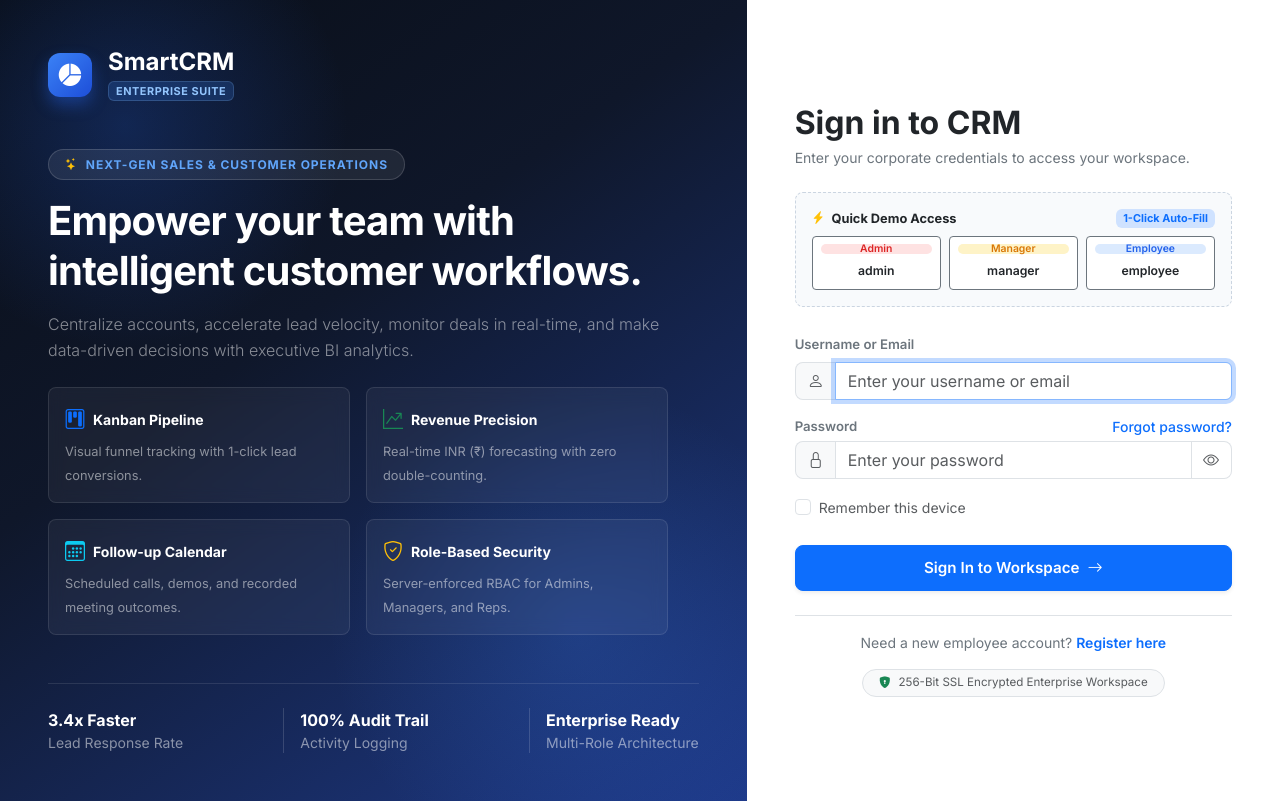
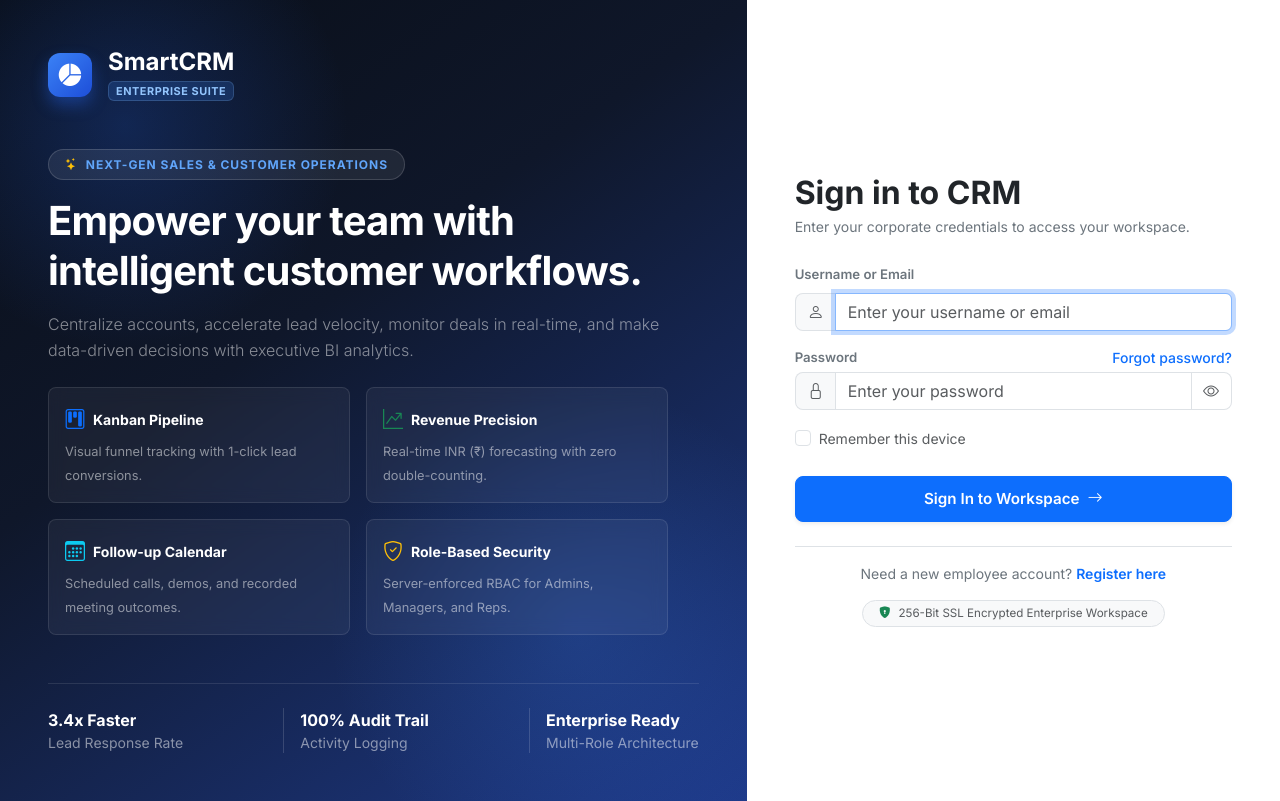
Before and after one commit to vishwakanpariyatech/smartcrm, a Django app: page /accounts/login/ in a window 1280 px wide. Run offline with Django 5.2, Linux system fonts and the light colour scheme.

Commit message:
refactor(accounts): remove demo login credentials box from signin page

```diff
--- a/templates/accounts/login.html
+++ b/templates/accounts/login.html
@@ -118,36 +118,6 @@
                 <p class="text-secondary small">Enter your corporate credentials to access your workspace.</p>
             </div>
 
-            <!-- Interactive 1-Click Demo Logins -->
-            <div class="mb-4 p-3 rounded-3" style="background: #f8fafc; border: 1px dashed #cbd5e1;">
-                <div class="d-flex justify-content-between align-items-center mb-2">
-                    <span class="fw-bold text-dark" style="font-size: 0.8rem;">
-                        <i class="bi bi-lightning-charge-fill text-warning me-1"></i> Quick Demo Access
-                    </span>
-                    <span class="badge bg-primary-subtle text-primary" style="font-size: 0.68rem;">1-Click Auto-Fill</span>
-                </div>
-                <div class="row g-2">
-                    <div class="col-4">
-                        <button type="button" class="btn btn-outline-secondary btn-sm w-100 py-2 text-center demo-role-btn bg-white" data-user="admin" data-pass="admin123" title="Auto-fill Admin">
-                            <span class="badge badge-role badge-role-admin py-0 px-1 d-block mb-1" style="font-size: 0.65rem;">Admin</span>
-                            <span class="text-dark small fw-semibold">admin</span>
-                        </button>
-                    </div>
-                    <div class="col-4">
-                        <button type="button" class="btn btn-outline-secondary btn-sm w-100 py-2 text-center demo-role-btn bg-white" data-user="manager" data-pass="pass123" title="Auto-fill Manager">
-                            <span class="badge badge-role badge-role-manager py-0 px-1 d-block mb-1" style="font-size: 0.65rem;">Manager</span>
-                            <span class="text-dark small fw-semibold">manager</span>
-                        </button>
-                    </div>
-                    <div class="col-4">
-                        <button type="button" class="btn btn-outline-secondary btn-sm w-100 py-2 text-center demo-role-btn bg-white" data-user="employee" data-pass="pass123" title="Auto-fill Employee">
-                            <span class="badge badge-role badge-role-employee py-0 px-1 d-block mb-1" style="font-size: 0.65rem;">Employee</span>
-                            <span class="text-dark small fw-semibold">employee</span>
-                        </button>
-                    </div>
-                </div>
-            </div>
-
             <!-- Form -->
             <form method="POST" novalidate id="loginForm">
                 {% csrf_token %}
@@ -243,21 +213,6 @@ document.addEventListener('DOMContentLoaded', function() {
             toggleIcon.classList.toggle('bi-eye-slash', isPassword);
         });
     }
-
-    // 1-Click Demo Login Auto-Fill
-    document.querySelectorAll('.demo-role-btn').forEach(function(btn) {
-        btn.addEventListener('click', function() {
-            const user = this.getAttribute('data-user');
-            const pass = this.getAttribute('data-pass');
-            const usernameInput = document.getElementById('id_username');
-            const passInput = document.getElementById('id_password');
-            if (usernameInput && passInput) {
-                usernameInput.value = user;
-                passInput.value = pass;
-                usernameInput.focus();
-            }
-        });
-    });
 });
 </script>
 {% endblock %}
```
